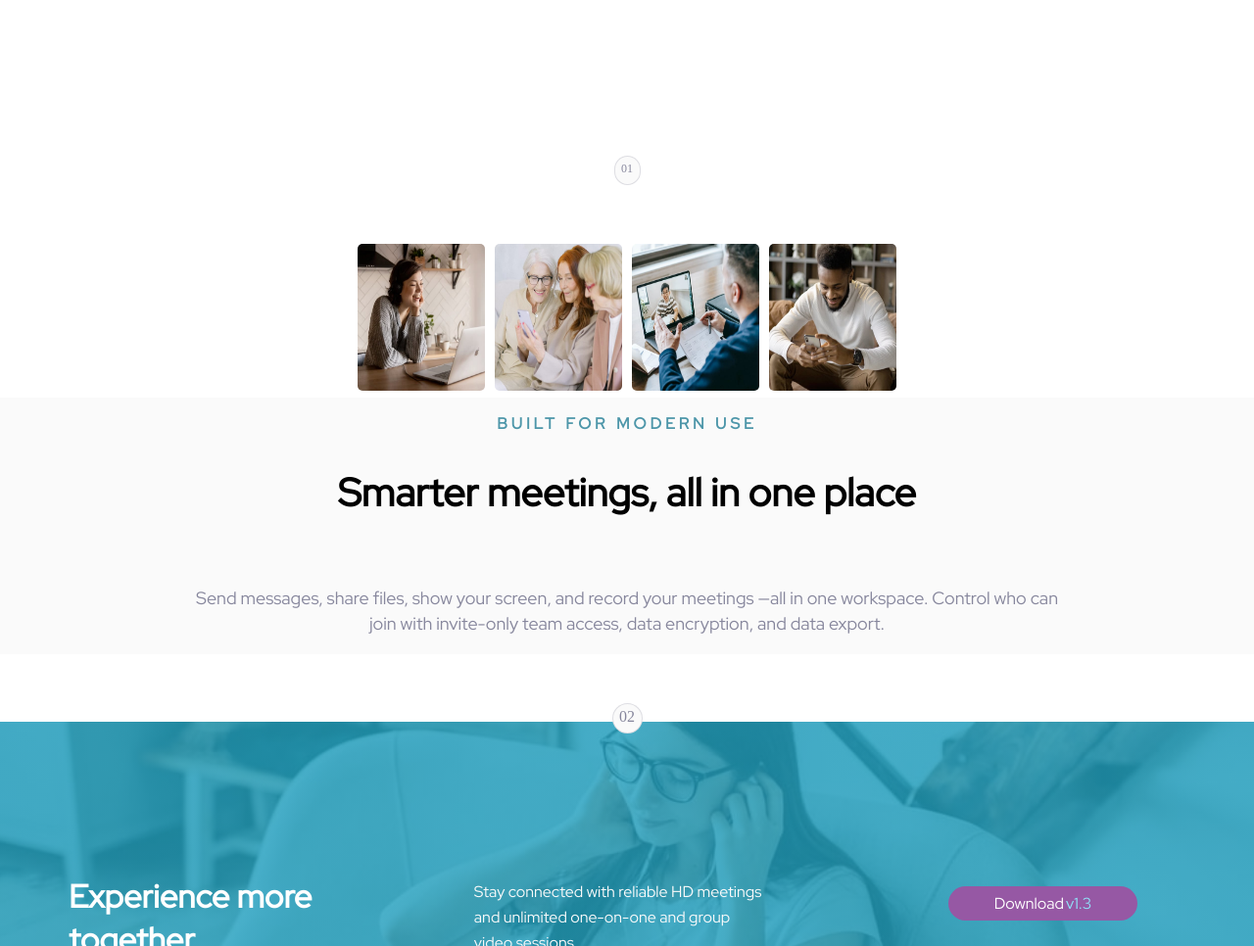
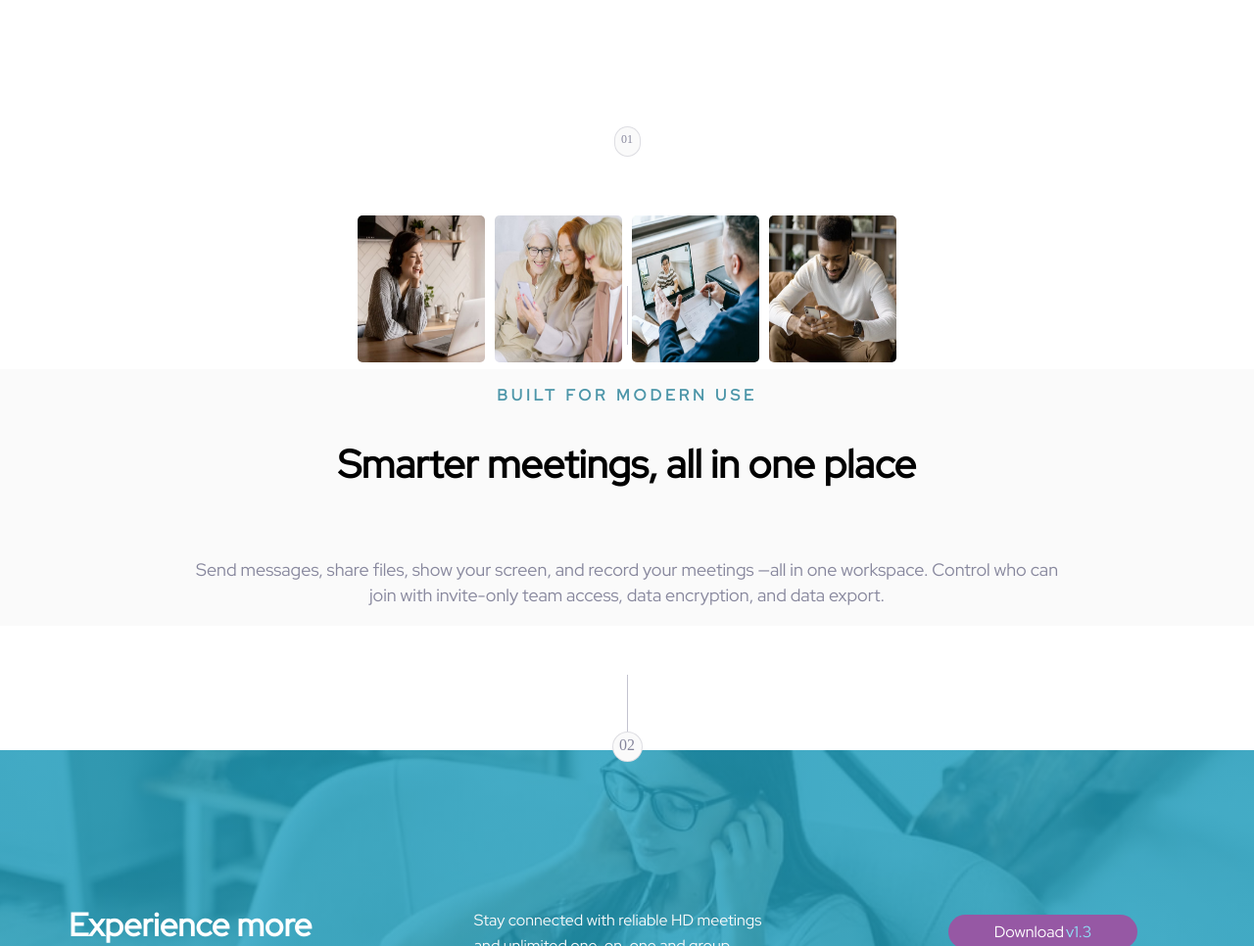
Before and after one commit to saliscode/Meet-Landing-Page, a plain HTML site: page Index.html in a window 1280 px wide. Shown: the part 460-1426 px from the top of the page at 98% size. Drawn offline with Linux system fonts and the light colour scheme.

Commit message:
finished up on vertical line

```diff
--- a/Index.html
+++ b/Index.html
@@ -30,14 +30,12 @@
                         <button class="download-btn">
                             <div class="download-con" style="width: 100%;">
                                 <div class="footer-download">Download</div>
-                                <div class="inner"style="padding-left: 3px;">v1.3</div>
-                            <div>
+                                <div class="inner" style="padding-left: 3px;">v1.3</div>
+                                <div>
                         </button>
                         <button class="what-btn">What is it?</button>
                     </div>
                 </div>
-
-
 
                 <div class="right-head-image">
                     <img src="./desktopImages/image-hero-right.png" alt="image of happy people" style="width: 100%;">
@@ -63,7 +61,7 @@
                         <div class="download-con" style="width: 100%;">
                             <div class="footer-download">Download </div>
                             <div class="inner" style="padding-left: 2px;">v1.3</div>
-                        <div>
+                            <div>
                     </button>
                     <button class="what-btn">What is it?</button>
                 </div>
@@ -74,6 +72,15 @@
 
             <div class="images-con">
                 <div class="number1-con">
+                    <div class="vl" style="border-left: 0.4px solid #c3c3cf;
+                        width: 100px;
+                        height: 60px;
+                        position: absolute;
+                        left: 50%;
+                        top: 94%;
+                        padding-bottom: 0px;
+                        /* margin-left: -3px; */
+                        "></div>
                     <div class="number1" style="color: #87879D; font-size: 12px;">01</div>
                 </div>
 
@@ -122,8 +129,23 @@
 
         </main>
         <!-- The number 2 -->
-        <div class="number2-con">
-            <div class="number2" style="color:#87879D;">02</div>
+
+        <div>
+            <div class="number2-con">
+                <div class="vl" style="border-left: 0.4px solid #c3c3cf ;
+                                       width: 100px;
+                                       height: 58px;
+                                       /* position: absolute;  */
+                                       left: 50%;
+                                       top: 250%;
+                                       margin-left: 100px;
+                                       /* padding-bottom: 0px; */
+                                       "></div>
+            </div>
+
+            <div class="number2-con">
+                <div class="number2" style="color:#87879D;">02</div>
+            </div>
         </div>
         <!--  -->
 
@@ -145,7 +167,7 @@
                 <button class="download-btn2">
                     <div class="download-con" style="width: 100%;">
                         <div class="footer-download">Download </div>
-                        <div class="inner"  style="padding-left: 2px;"> v1.3</div>
+                        <div class="inner" style="padding-left: 2px;"> v1.3</div>
                     </div>
                 </button>
             </div>
--- a/MeetPage.css
+++ b/MeetPage.css
@@ -131,22 +131,21 @@ main {
 .number1{
     background-color: #fafafa;
     width: 25px;
-    height: 23px;
+    height: 24px;
     border: 1px solid rgba(135, 135, 157, 0.25);
     border-radius: 29px;
     text-align: center;
     padding-top: 5px;
-    /* margin-top: 10px; */
     padding-bottom: 0px;
     color: #87879D;
+    z-index: 2;
 }
 
 .number1-con {
     display: flex;
     justify-content: center;
-    padding-top: 170px;
+    padding-top: 140px;
     padding-bottom: 60px;
-
 }
 
 div.head-text-hidden{
```
